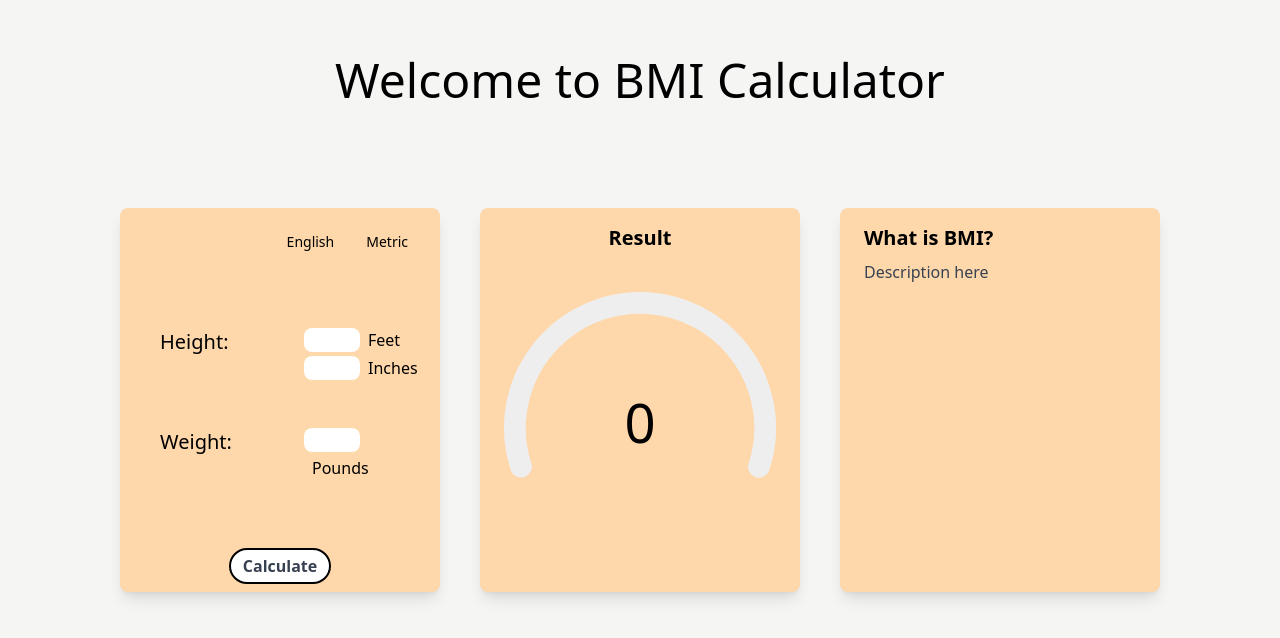
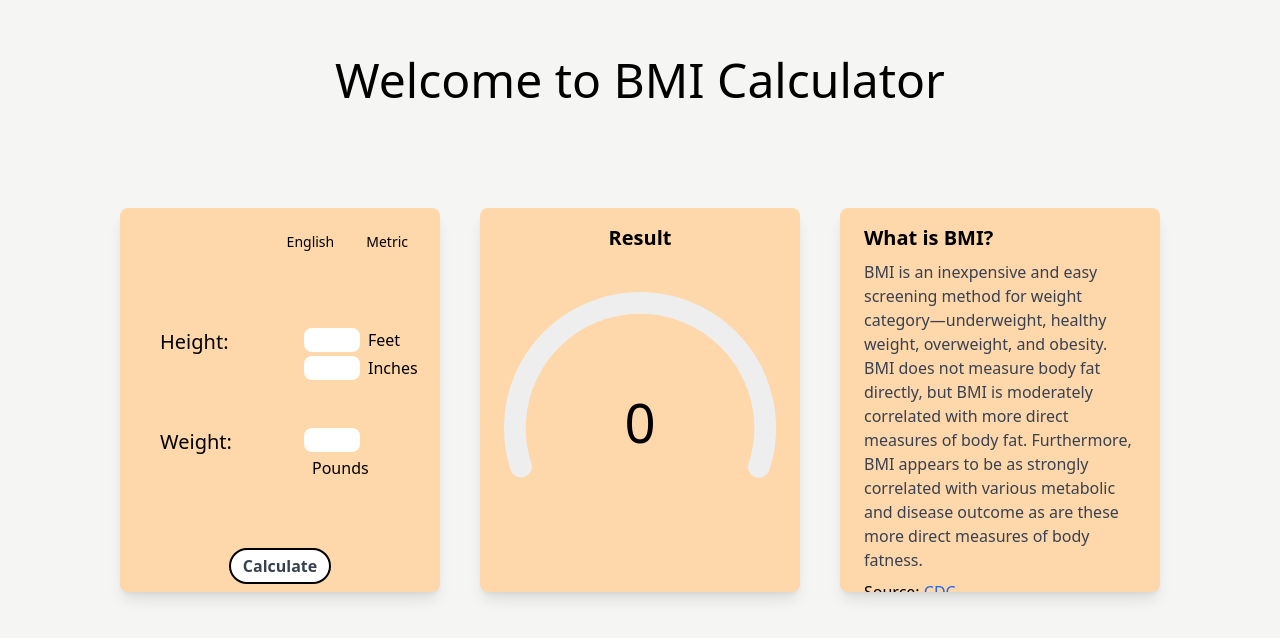
Before and after one commit to Daniel7842900/react-bmi-calculator-js, a React (Vite) app: page / in a window 1280 px wide. Shown: the top 638 px of the page. Built offline with nearby package versions, Linux system fonts and the light colour scheme.

Commit message:
add BMI description

```diff
--- a/src/App.jsx
+++ b/src/App.jsx
@@ -179,14 +179,27 @@ function App() {
         </Card>
         {/* explanation card */}
         <Card>
-          {/* <img
-            className="w-full"
-            src="/img/card-top.jpg"
-            alt="Sunset in the mountains"
-          /> */}
           <div className="px-6 py-4">
             <div className="font-bold text-xl mb-2">What is BMI?</div>
-            <p className="text-gray-700 text-base">Description here</p>
+            <p className="text-gray-700 text-base mb-2">
+              BMI is an inexpensive and easy screening method for weight
+              category—underweight, healthy weight, overweight, and obesity. BMI
+              does not measure body fat directly, but BMI is moderately
+              correlated with more direct measures of body fat. Furthermore, BMI
+              appears to be as strongly correlated with various metabolic and
+              disease outcome as are these more direct measures of body fatness.
+            </p>
+            <p>
+              Source:{" "}
+              <a
+                href="https://www.cdc.gov/healthyweight/assessing/bmi/adult_bmi/index.html"
+                className="text-blue-600 underline"
+                target="_blank"
+                rel="noreferrer"
+              >
+                CDC
+              </a>
+            </p>
           </div>
         </Card>
       </div>
```
